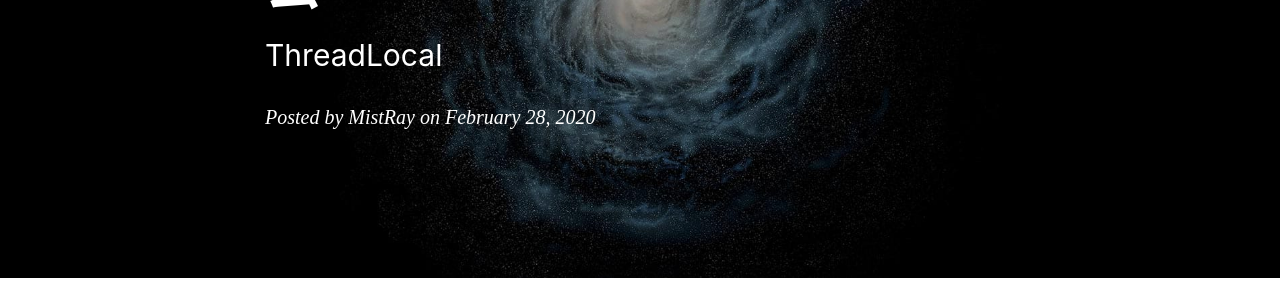
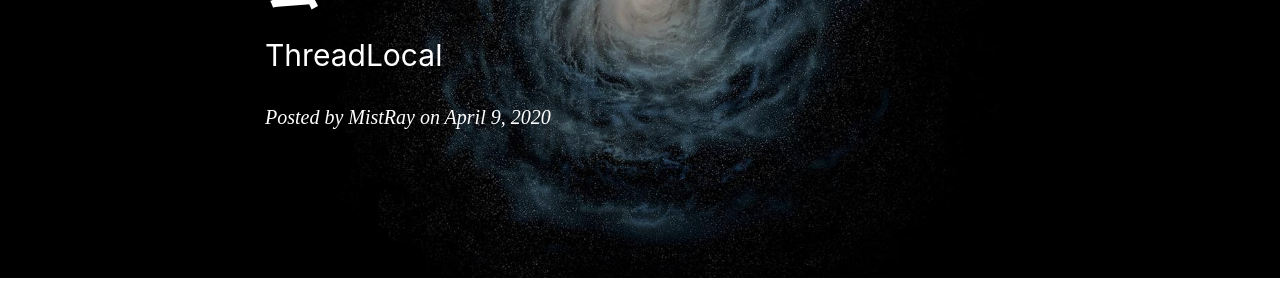
Before and after one commit to MistRay/mistray.github.io, a Jekyll site: the page built from _posts/2020-04-09-ThreadLocal真的会内存泄露么.md, in a window 1280 px wide and 900 px high. Shown: the part 305-605 px from the top of the window. Built offline with Jekyll 4.4.1, drawn with Linux system fonts in a browser that asks for light colours; nearby versions of some CDN libraries; comment, search, counter and statistics services are not loaded.

Commit message:
修改错误的时间

```diff
--- a/_posts/2020-04-09-ThreadLocal真的会内存泄露么.md
+++ b/_posts/2020-04-09-ThreadLocal真的会内存泄露么.md
@@ -2,7 +2,7 @@
 layout:     post                    # 使用的布局（不需要改）
 title:      ThreadLocal真的会内存泄露么        # 标题
 subtitle:   ThreadLocal  #副标题
-date:       2020-02-28          # 时间
+date:       2020-04-09          # 时间
 author:     MistRay                      # 作者
 # header-img: img/post-bg-7.jpg 这篇文章标题背景图片
 catalog: true                       # 是否归档
```
